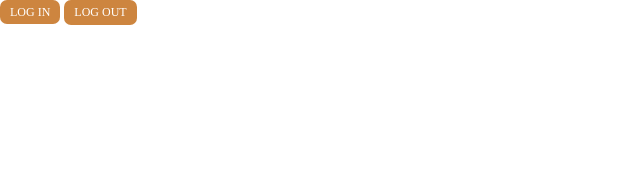
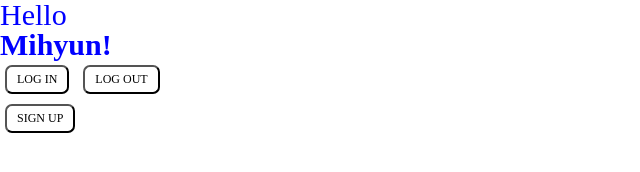
Before and after one commit to mihyunLee/study-CSS, a website: page SCSS/index.html in a window 1280 px wide. Shown: the whole page, without its empty margins (0-640 px from the left). Drawn offline with Linux system fonts and the light colour scheme.

Commit message:
Nesting, Mixins, Extends 연습

```diff
--- a/SCSS/index.html
+++ b/SCSS/index.html
@@ -8,7 +8,12 @@
     <title>(S)CSS Masterclass</title>
   </head>
   <body>
-    <a href="#">Log In</a>
-    <button>Log Out</button>
+    <p class="header">Hello</p>
+    <p class="name">Mihyun!</p>
+    <div class="logInOut">
+      <button>Log In</button>
+      <button>Log Out</button>
+    </div>
+    <button class="signUp">Sign Up</button>
   </body>
 </html>
--- a/SCSS/src/scss/_buttons.scss
+++ /dev/null
@@ -1,10 +0,0 @@
-%button {
-  font-family: inherit;
-  border-radius: 7px;
-  font-size: 12px;
-  text-transform: uppercase;
-  padding: 5px 10px;
-  background-color: #cd853f;
-  color: white;
-  font-weight: 500;
-}
--- a/SCSS/src/scss/styles.scss
+++ b/SCSS/src/scss/styles.scss
@@ -1,11 +1,43 @@
-@import "_buttons";
-
-a {
-  @extend %button;
-  text-decoration: none;
+//mixin
+@mixin header($weight: null) {
+  font-size: 30px;
+  font-weight: $weight;
+  color: blue;
 }
 
-button {
-  @extend %button;
-  border: none;
+//extend, 함수적 기능 사용 불가(매개변수, 조건문, ...)
+%button-format {
+  font-family: inherit;
+  border-radius: 7px;
+  font-size: 12px;
+  text-transform: uppercase;
+  padding: 5px 10px;
+  margin: 5px;
+  background-color: white;
+  color: black;
+  font-weight: 500;
+  transition: 0.5s;
 }
+
+.header {
+  @include header(); //mixin
+}
+
+.name {
+  @include header(bold);
+}
+
+.logInOut button {
+  @extend %button-format; //extend
+  &:hover {
+    //nesting
+    background-color: blue;
+  }
+}
+
+.signUp {
+  @extend %button-format;
+  &:hover {
+    background-color: coral;
+  }
+}
```
Also changed, not shown: SCSS/dist/css/styles.css.
